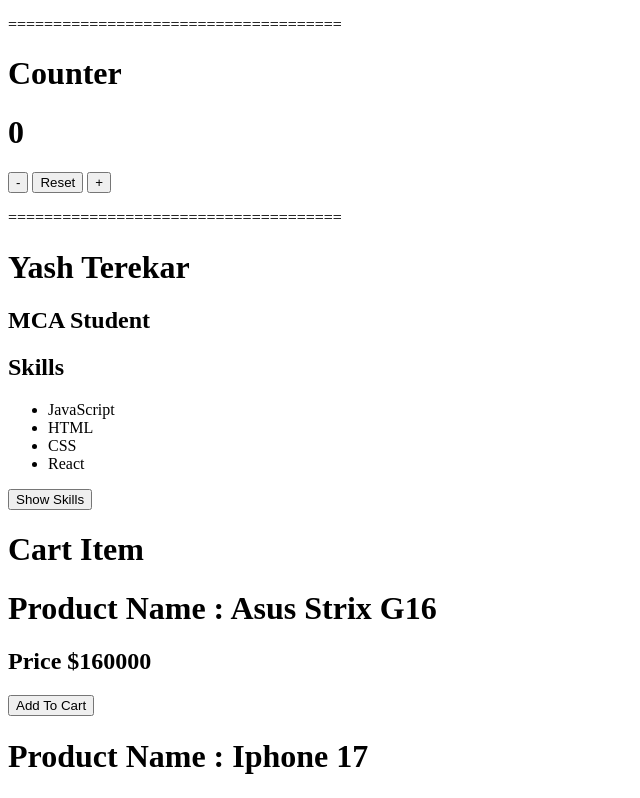
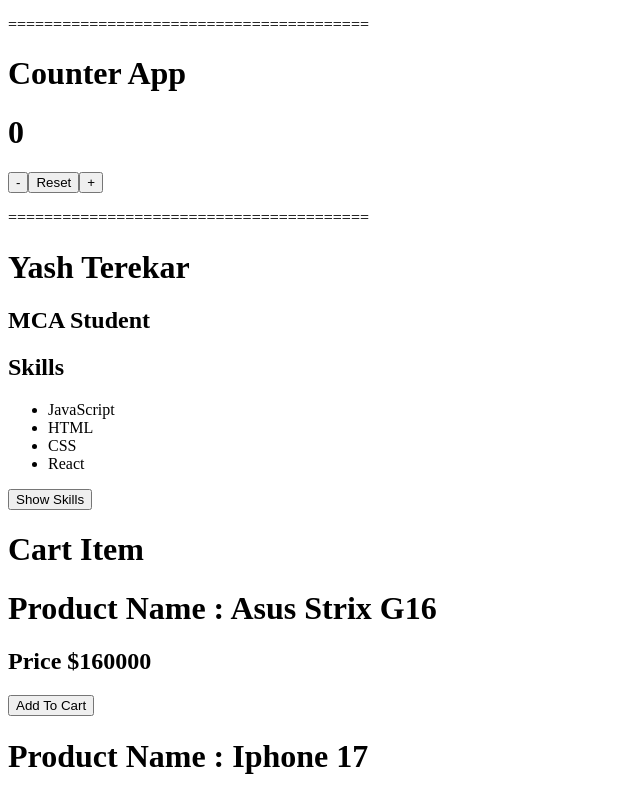
Before and after one commit to Yash-Terekar/Master-React-Js, a React (Vite) app: page / in a window 1280 px wide. Shown: the top 798 px of the page, without its empty margins (0-640 px from the left). Built offline with nearby package versions, Linux system fonts and the light colour scheme.

Commit message:
Counter App with Reset

```diff
--- a/src/fundamentals/state/challenges/01-counter-app/CounterApp.jsx
+++ b/src/fundamentals/state/challenges/01-counter-app/CounterApp.jsx
@@ -2,24 +2,20 @@
 
 const CounterApp = () => {
   const [count, setCount] = useState(0);
-  const increment = () => {
-    setCount(count + 1);
-  };
-  const decrement = () => {
-    setCount(count - 1);
-  };
-  const reset = () => {
-    setCount(0);
-  };
+  const increase = () => setCount(count + 1);
+  const decrease = () => setCount(count - 1);
+  const reset = () => setCount(0);
   return (
     <div>
-      <p>=====================================</p>
-      <h1>Counter</h1>
+      <p>========================================</p>
+      <h1>Counter App</h1>
       <h1>{count}</h1>
-      <button onClick={decrement}>-</button>{" "}
-      <button onClick={reset}>Reset</button>{" "}
-      <button onClick={increment}>+</button>
-      <p>=====================================</p>
+
+      <button onClick={decrease}>-</button>
+      <button onClick={reset}>Reset</button>
+      <button onClick={increase}>+</button>
+
+      <p>========================================</p>
     </div>
   );
 };
```
